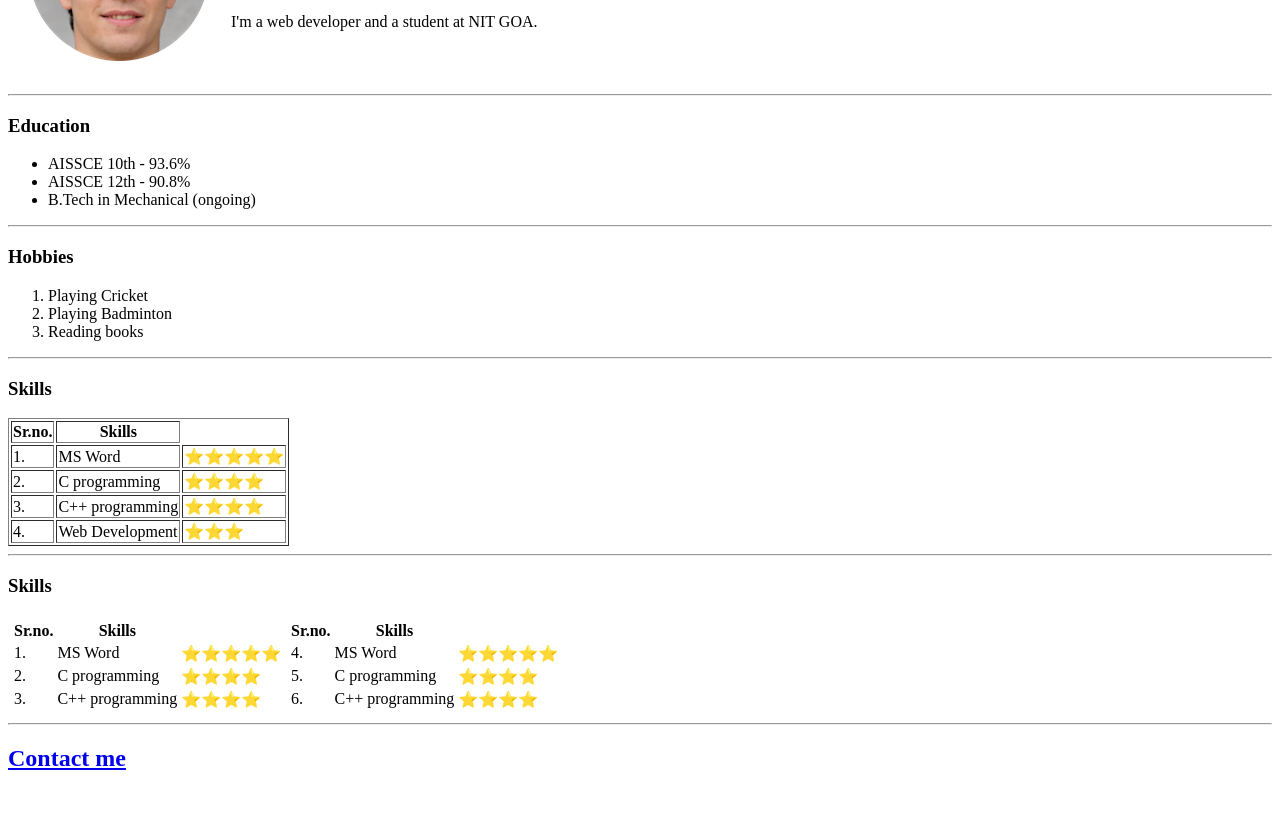
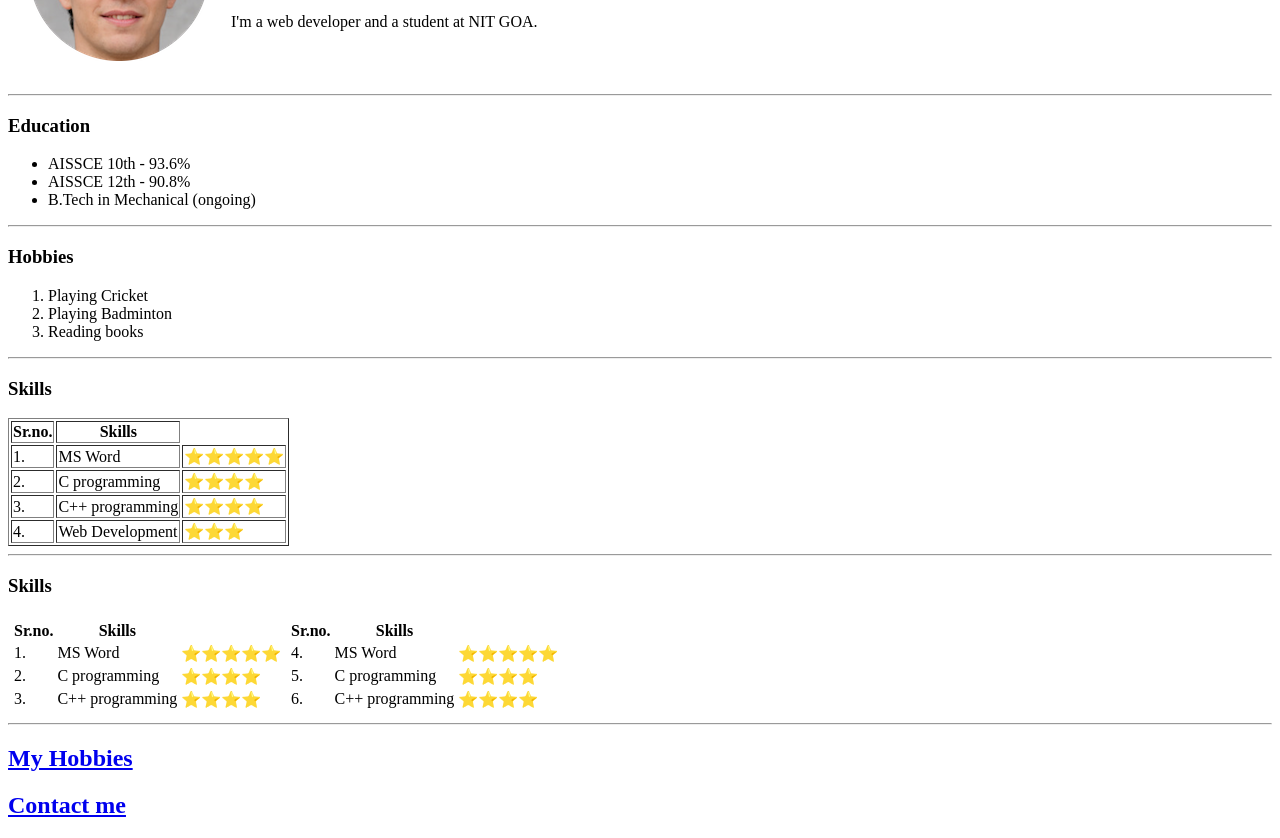
Before and after one commit to Atharva-0710/cv, a plain HTML site: page index.html in a window 1280 px wide. Shown: the part 168-1006 px from the top of the page. Before the commit the page ends 960 px from the top, so only its background shows below. Drawn offline with Linux system fonts and the light colour scheme.

Commit message:
Added link to hobbies.html as well

```diff
--- a/index.html
+++ b/index.html
@@ -143,6 +143,7 @@
 
   </table>
   <hr>
+  <h2><a href="hobbies.html">My Hobbies</a></h2>
   <h2><a href="Contactme.html">Contact me</a></h2>
 </body>
 
```
